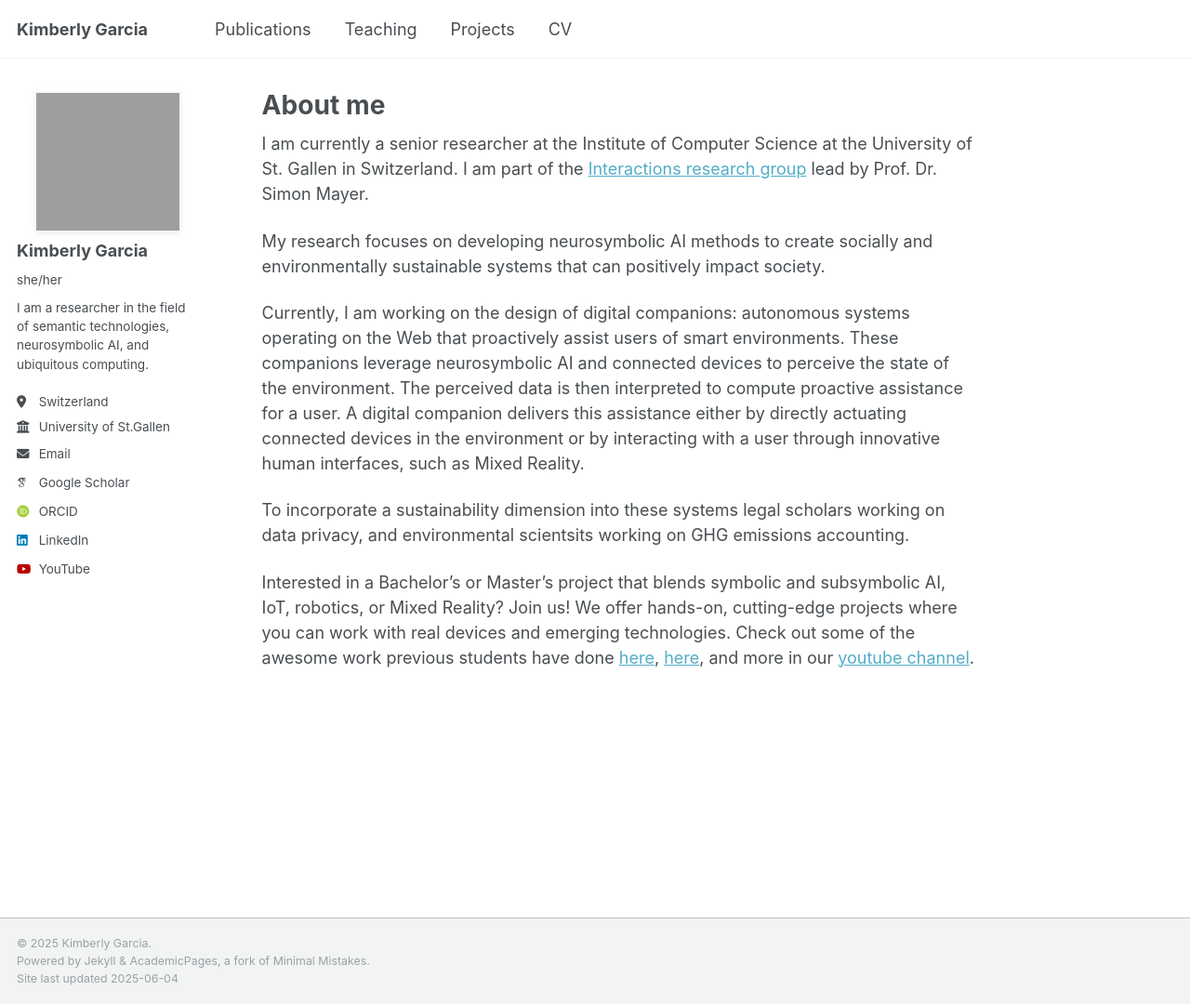
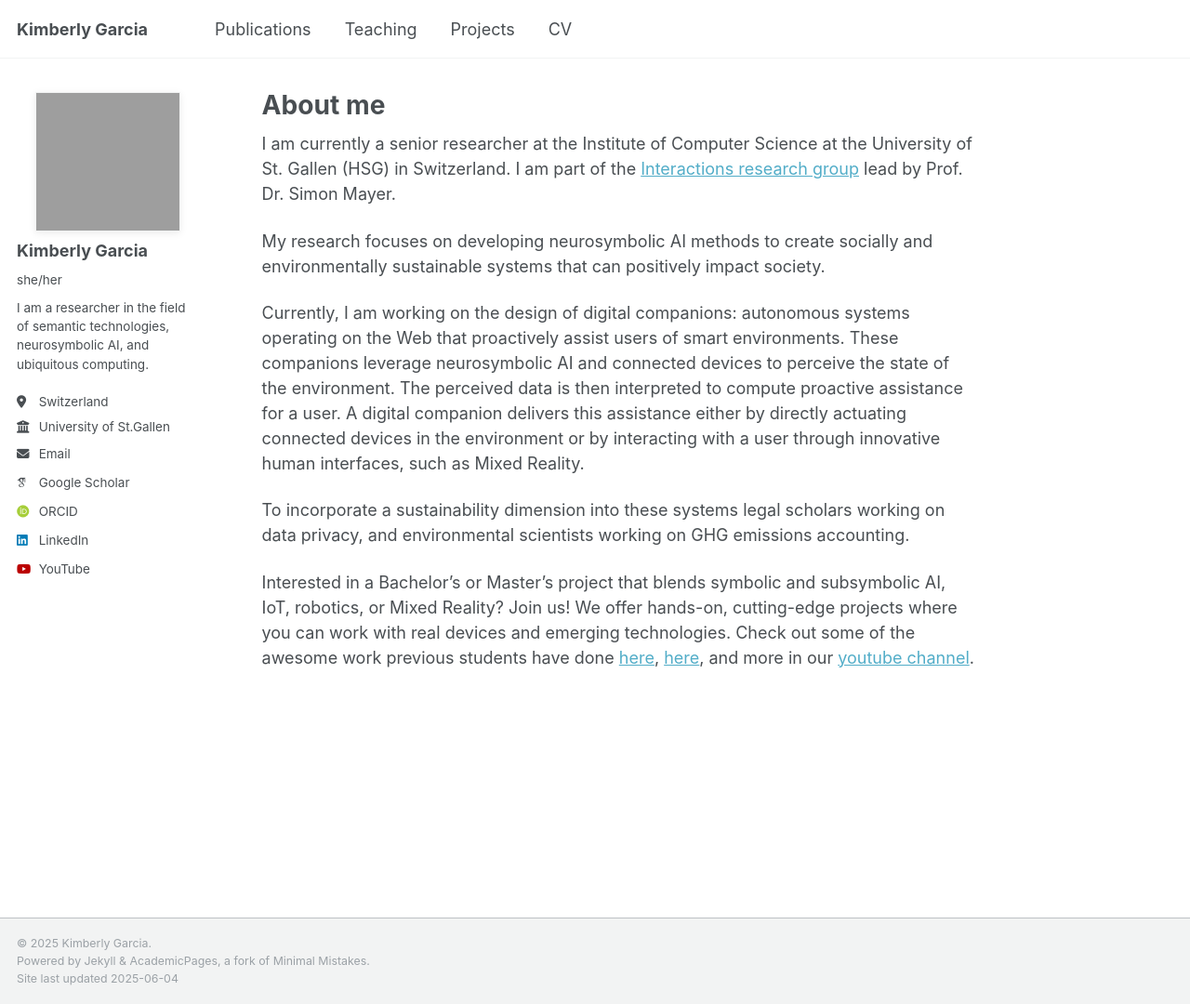
Before and after one commit to kimberlygarciag10/kimberlygarcia, a Jekyll site: the page built from _pages/about.md, in a window 1280 px wide and 1080 px high. Shown: the whole window at 93% size. Built offline with Jekyll 4.4.1, drawn with Linux system fonts in a browser that asks for light colours; some web fonts are replaced.

Commit message:
changed about me

```diff
--- a/_pages/about.md
+++ b/_pages/about.md
@@ -8,13 +8,13 @@ redirect_from:
 ---
 
 
-I am currently a senior researcher at the Institute of Computer Science at the University of St. Gallen in Switzerland. I am part of the [Interactions research group](https://ics.unisg.ch/chairs/simon-mayer-interaction-and-communication-based-systems/) lead by Prof. Dr. Simon Mayer.
+I am currently a senior researcher at the Institute of Computer Science at the University of St. Gallen (HSG) in Switzerland. I am part of the [Interactions research group](https://ics.unisg.ch/chairs/simon-mayer-interaction-and-communication-based-systems/) lead by Prof. Dr. Simon Mayer.
 
 My research focuses on developing neurosymbolic AI methods to create socially and environmentally sustainable systems that can positively impact society.
 
 Currently, I am working on the design of digital companions: autonomous systems operating on the Web that proactively assist users of smart environments. These companions leverage neurosymbolic AI and connected devices to perceive the state of the environment. The perceived data is then interpreted to compute proactive assistance for a user. A digital companion delivers this assistance either by directly actuating connected devices in the environment or by interacting with a user through innovative human interfaces, such as Mixed Reality.
 
-To incorporate a sustainability dimension into these systems legal scholars working on data privacy, and environmental scientsits working on GHG emissions accounting.
+To incorporate a sustainability dimension into these systems legal scholars working on data privacy, and environmental scientists working on GHG emissions accounting.
 
 Interested in a Bachelor’s or Master’s project that blends symbolic and subsymbolic AI, IoT, robotics, or Mixed Reality?
 Join us! We offer hands-on, cutting-edge projects where you can work with real devices and emerging technologies.
```
Also changed, not shown: 1 other file.
